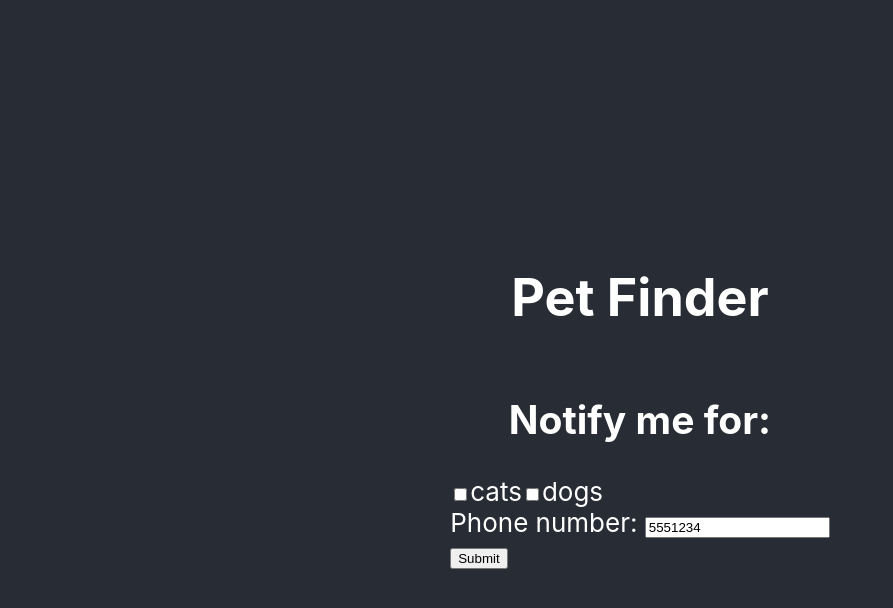
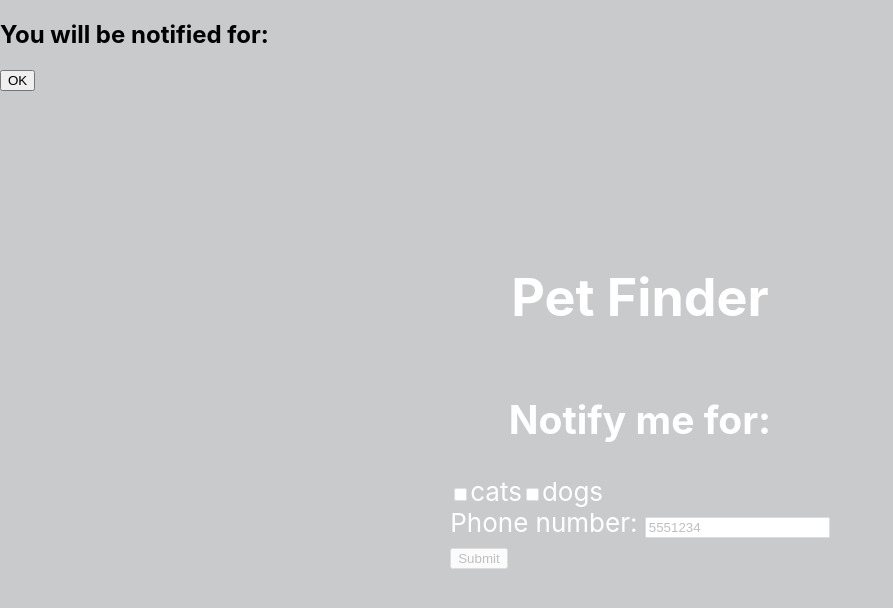
Before and after one commit to yonidoronpeters/pet-finder, a React (Create React App) app: page / in a window 1280 px wide. Both pictures are taken after typing "5551234" into the empty fields and a click on the button "Submit". Shown: the top 608 px of the page, without its empty margins (0-893 px from the left). Built offline with nearby package versions, Linux system fonts and the light colour scheme.

Commit message:
add confirmation modal

```diff
--- a/package.json
+++ b/package.json
@@ -9,6 +9,7 @@
     "pluralize": "^8.0.0",
     "react": "^17.0.1",
     "react-dom": "^17.0.1",
+    "react-modal": "^3.11.2",
     "react-scripts": "4.0.0",
     "web-vitals": "^0.2.4"
   },
--- /dev/null
+++ b/src/components/ConfirmationModal.js
@@ -0,0 +1,24 @@
+import React from 'react';
+import Modal from 'react-modal';
+import PetDisplay from './PetDisplay';
+
+
+const ConfirmationModal = (props) => (
+  <Modal
+    isOpen={!!props.subscription}
+    onRequestClose={props.handleCloseModal}
+    contentLabel="Pet Notification"
+    closeTimeoutMS={200}
+    className="modal"
+  >
+    <h2 className="modal__title">You will be notified for:</h2>
+    {props.subscription && <div className="modal__body">
+      {props.subscription.dogs && <PetDisplay type="Dog" animal={props.subscription.dogs} />}
+      {props.subscription.cats &&  <PetDisplay type="Cat" animal={props.subscription.cats} />}
+    </div>}
+
+    <button className="button" onClick={props.handleCloseModal}>OK</button>
+  </Modal>
+);
+
+export default ConfirmationModal;
--- /dev/null
+++ b/src/components/PetDisplay.js
@@ -0,0 +1,14 @@
+import React from 'react';
+
+const PetDisplay = ({ animal, type }) => (
+  <div>
+    <h3>{type}</h3>
+    <p>Gender: {animal.gender}</p>
+    <p>Age: {!animal.ages.length ? 'All' : animal.ages.map(age => <li key={age}>{age}</li>)}</p>
+    <p>Breeds: {!animal.breeds.length ? 'All' : animal.breeds.map(breed => <li
+      key={breed}>{breed}</li>)}</p>
+    {animal.hair && <p>Hair: {!animal.hair.length ? 'All' : animal.hair.map(hair => <li key={hair}>{hair}</li>)}</p>}
+  </div>
+);
+
+export default PetDisplay;
--- a/src/components/PetFinderApp.js
+++ b/src/components/PetFinderApp.js
@@ -1,11 +1,12 @@
 import React from 'react';
 import ContactInfo from './ContactInfo';
 import Pet from './Pet';
+import ConfirmationModal from './ConfirmationModal';
 
 export default class PetFinderApp extends React.Component {
   state = {
     errors: [],
-    subscription: {}
+    subscription: undefined
   };
 
   handleSubmitForm = (e) => {
@@ -87,6 +88,10 @@ export default class PetFinderApp extends React.Component {
     document.getElementById(animal).hidden = !currentVal;
   };
 
+  handleCloseModal = () => {
+    this.setState(() => ({ subscription: undefined }));
+  };
+
   render() {
     return (
       <div className="App">
@@ -98,9 +103,13 @@ export default class PetFinderApp extends React.Component {
               <Pet type="cat" handleAnimalSelected={this.handleAnimalSelected}/>
               <Pet type="dog" handleAnimalSelected={this.handleAnimalSelected}/>
             </div>
-           <ContactInfo />
+            <ContactInfo/>
             <button className="button">Submit</button>
           </form>
+          <ConfirmationModal
+            subscription={this.state.subscription}
+            handleCloseModal={this.handleCloseModal}
+          />
         </header>
       </div>
     );
```
Also changed, not shown: 1 other file (tests, documents, lock files or other folders).
